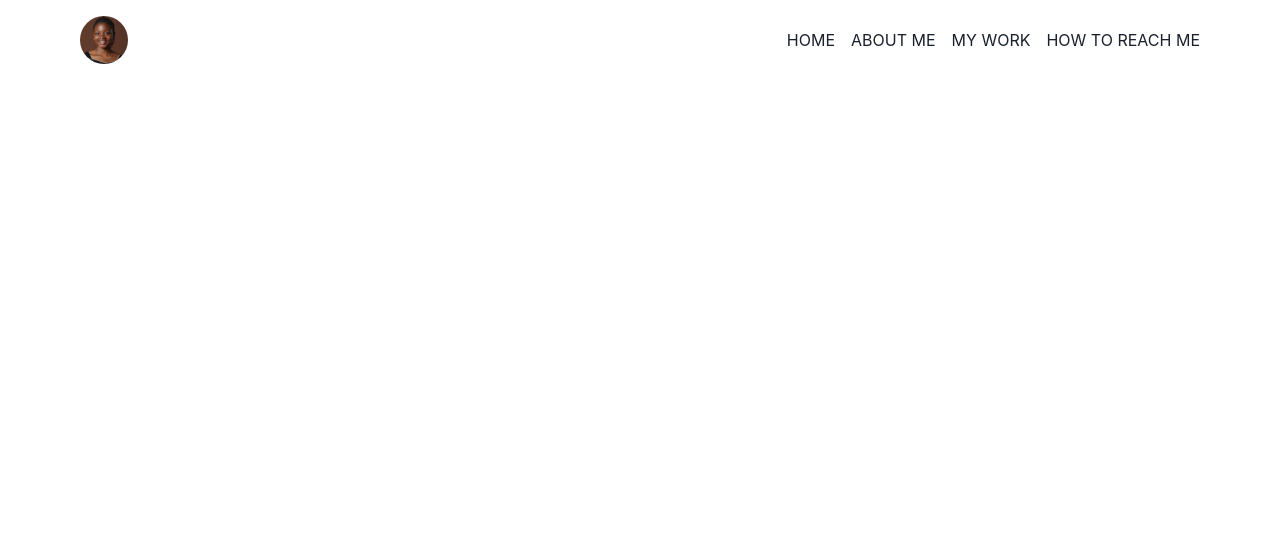
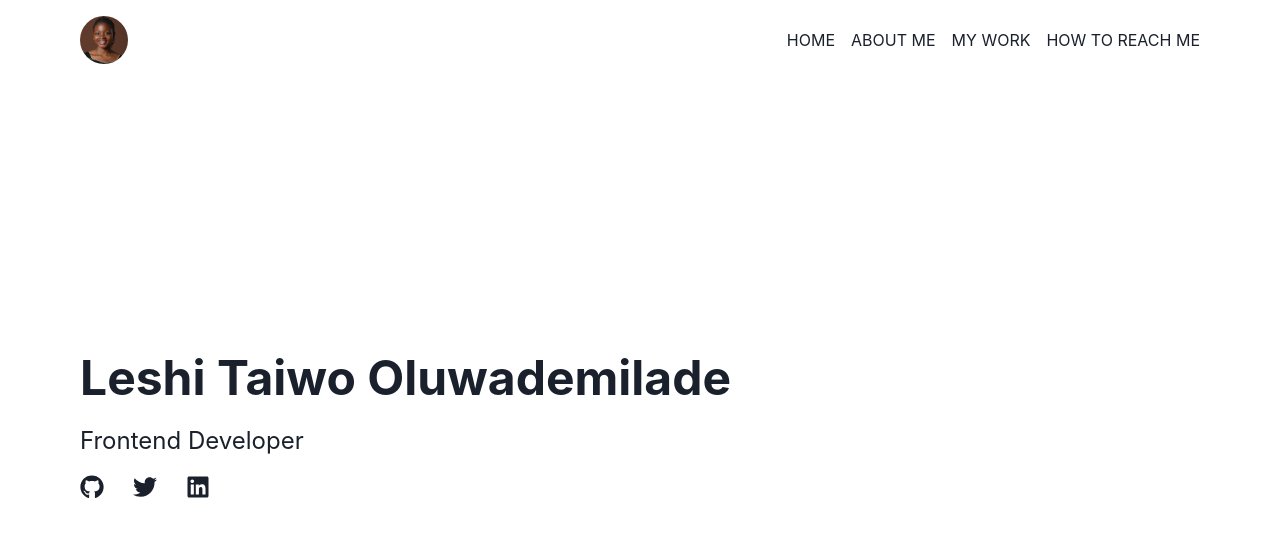
Before and after one commit to demi05/myportfolio, a React (Create React App) app: page /contact in a window 1280 px wide. Shown: the top 536 px of the page. Built offline with nearby package versions, Linux system fonts and the light colour scheme.

Commit message:
removed router and turned project to single page app

```diff
--- a/src/App.tsx
+++ b/src/App.tsx
@@ -1,12 +1,22 @@
 import { ChakraProvider } from "@chakra-ui/react";
-import {RouterProvider} from "react-router-dom";
-import router from "./Router";
+// import {RouterProvider} from "react-router-dom";
+// import router from "./Router";
+import Nav from "./components/Nav";
+import Home from "./pages/Home";
+import About from "./pages/About";
+import Projects from "./pages/Projects";
+import Contact from "./pages/Contact";
 
 function App() {
   return (
     <ChakraProvider>
-      <RouterProvider router={router}/>
+      {/* <RouterProvider router={router}/> */}
     <div className="App">
+      <Nav />
+      <Home />
+      <About />
+      <Projects />
+      <Contact />
     </div>
     </ChakraProvider>
   );
--- a/src/components/Nav.tsx
+++ b/src/components/Nav.tsx
@@ -1,16 +1,16 @@
 import { Avatar, Container, Flex } from "@chakra-ui/react";
 import myPic from "../assets/images/my-pic.jpg";
-import { Link } from "react-router-dom";
+import { Link } from "@chakra-ui/react";
 const Nav = () => {
   return (
     <Container maxW={"6xl"} mt={"1em"}>
-    <Flex alignItems={"center"} justifyContent={"space-between"}>
+    <Flex as={"nav"} alignItems={"center"} justifyContent={"space-between"}>
       <Avatar src={myPic} />
         <Flex gap={"1em"}>
-          <Link to={"/"}>HOME</Link>
-          <Link to={"about"}>ABOUT ME</Link>
-          <Link to={"projects"}>MY WORK</Link>
-          <Link to={"contact"}>HOW TO REACH ME</Link>
+          <Link href={"#home"}>HOME</Link>
+          <Link href={"#about"}>ABOUT ME</Link>
+          <Link href={"#projects"}>MY WORK</Link>
+          <Link href={"#contact"}>HOW TO REACH ME</Link>
         </Flex>
     </Flex>
       </Container>
--- a/src/index.css
+++ b/src/index.css
@@ -1,16 +1,3 @@
-body {
-  margin: 0;
-  font-family: -apple-system, BlinkMacSystemFont, "Segoe UI", "Roboto", "Oxygen",
-    "Ubuntu", "Cantarell", "Fira Sans", "Droid Sans", "Helvetica Neue",
-    sans-serif;
-  -webkit-font-smoothing: antialiased;
-  -moz-osx-font-smoothing: grayscale;
+html {
+  scroll-behavior: smooth;
 }
-
-code {
-  font-family: source-code-pro, Menlo, Monaco, Consolas, "Courier New",
-    monospace;
-}
-body {
-  background: url("./assets/images/images\ \(4\).jpg");
-}
--- a/src/pages/About.tsx
+++ b/src/pages/About.tsx
@@ -1,9 +1,10 @@
+import { Container } from "@chakra-ui/react";
 
 const About = () => {
   return (
-    <div>
+    <Container as={"section"} id="about">
 
-    </div>
+    </Container>
   )
 }
 
--- a/src/pages/Contact.tsx
+++ b/src/pages/Contact.tsx
@@ -1,9 +1,18 @@
+import { Box, Container, Flex, Heading, SimpleGrid, Text } from "@chakra-ui/react";
 
 const Contact = () => {
   return (
-    <div>
-
-    </div>
+    <Container as={"section"} id="contact" maxW={"6xl"}>
+      <Flex flexDirection={"column"} justifyContent={"center"} minH={"90vh"}>
+        <Heading fontSize={"3rem"}>Collaborate with Me</Heading>
+        <Text fontSize={"1.5rem"}>Let's make magic together!</Text>
+        <SimpleGrid>
+            <Box>Email: demiladeleshi@gmail.com</Box>
+            <Box>(+234)8125428118</Box>
+            {/* <Box></Box> */}
+        </SimpleGrid>
+      </Flex>
+    </Container>
   )
 }
 
--- a/src/pages/Home.tsx
+++ b/src/pages/Home.tsx
@@ -1,32 +1,32 @@
 import { Box, Container, Flex, Heading, Text } from "@chakra-ui/react";
 import { FaGithub, FaTwitter, FaLinkedin } from "react-icons/fa";
 import myBackgroundImage from "../assets/images/images (4).jpg";
-import { Link } from "react-router-dom";
+import { Link } from "@chakra-ui/react";
 
 const Home = () => {
   {
     console.log(myBackgroundImage);
   }
   return (
-    <Container maxWidth={"6xl"}>
+    <Container as={"section"} id="home" maxWidth={"6xl"}>
       <Flex alignItems={"center"} minH={"90vh"}>
         <Box
-          backgroundImage={`url(${myBackgroundImage})`}
+          /* backgroundImage={`url(${myBackgroundImage})`}
           backgroundSize={"cover"}
           backgroundPosition={"center"}
-          backgroundRepeat={"no-repeat"}
+          backgroundRepeat={"no-repeat"} */
         >
           <Flex flexDirection={"column"} gap={"1em"}>
             <Heading fontSize={"3rem"}>Leshi Taiwo Oluwademilade</Heading>
             <Text fontSize={"1.5rem"}>Frontend Developer</Text>
             <Flex fontSize={"1.5rem"} gap={"1.2em"}>
-              <Link to={"https://github.com/demi05"}>
+              <Link href={"https://github.com/demi05"}>
                 <FaGithub />
               </Link>
-              <Link to={"https://x.com/toniiaa___"}>
+              <Link href={"https://x.com/toniiaa___"}>
                 <FaTwitter />
               </Link>
-              <Link to={"https://www.linkedin.com/in/demiladeleshi276/"}>
+              <Link href={"https://www.linkedin.com/in/demiladeleshi276/"}>
                 <FaLinkedin />
               </Link>
             </Flex>
--- a/src/pages/Projects.tsx
+++ b/src/pages/Projects.tsx
@@ -1,9 +1,14 @@
+import { Container, Flex, Heading, Text } from "@chakra-ui/react";
 
 const Projects = () => {
   return (
-    <div>
-
-    </div>
+    <Container as={"section"} id="projects" maxW={"6xl"}>
+        <Flex flexDir={"column"} justifyContent={"center"} minH={"90vh"}>
+      <Heading fontSize={"3rem"}>My Work</Heading>
+      <Text fontSize={"1.5rem"}>Check out some of my projects...</Text>
+      {/* give 5 projects  */}
+      </Flex>
+    </Container>
   )
 }
 
```
Also changed, not shown: src/App.css (deleted, +0 -38 lines).
